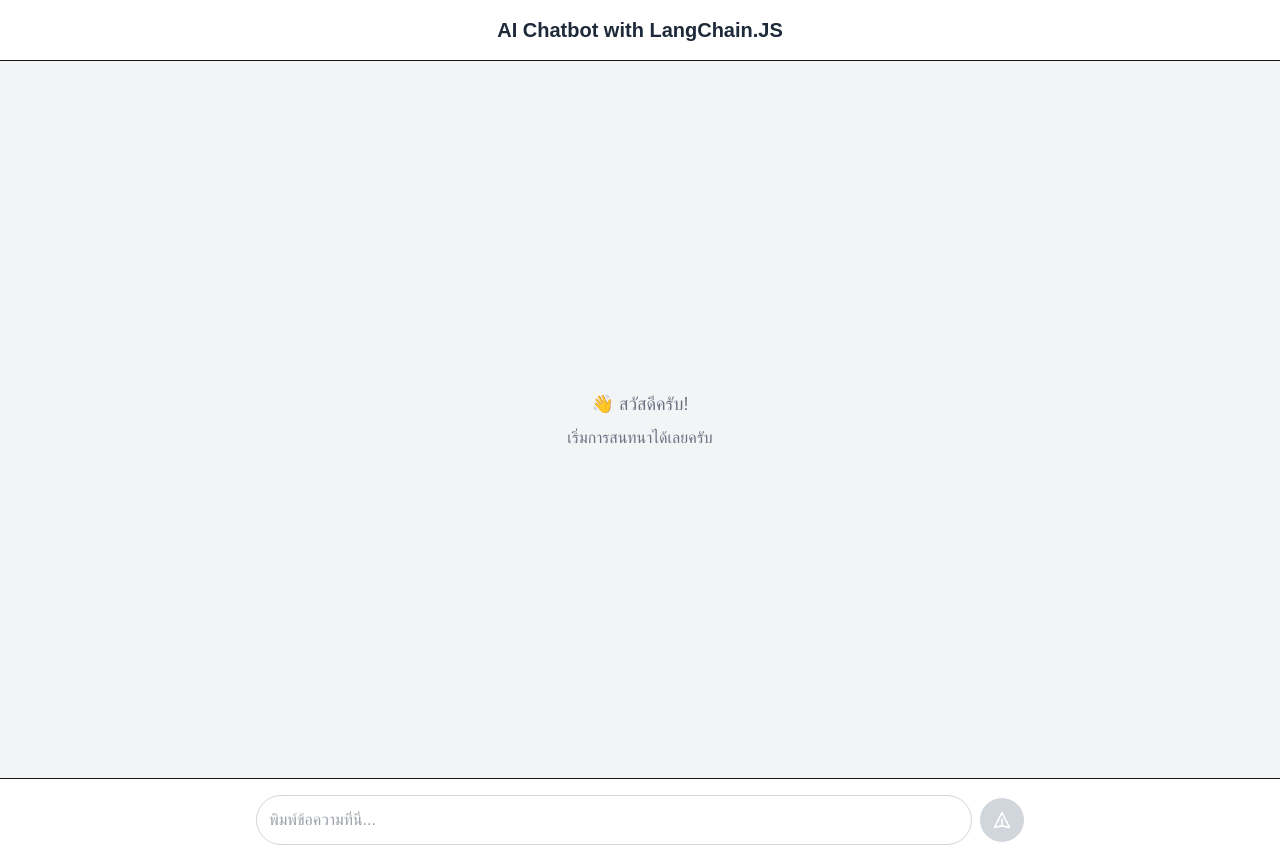
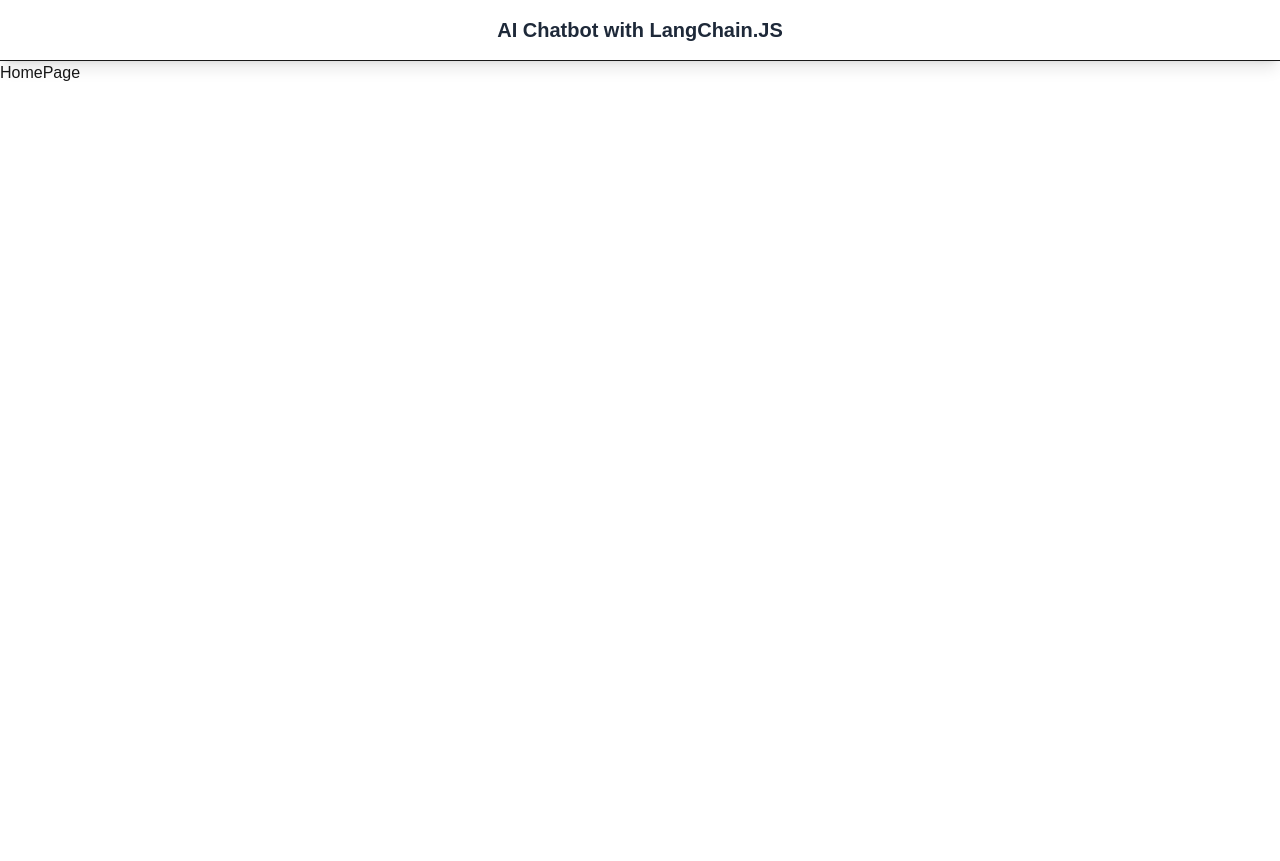
Before and after one commit to Kyaputan/Aichatbot-Langchain-Nextjs, a Next.js app: page / in a window 1280 px wide. After the commit the page ends 800 px from the top, so only its background shows below. Built offline with nearby package versions, Linux system fonts and the light colour scheme.

Commit message:
#End => Front

```diff
--- a/src/app/chat/page.tsx
+++ b/src/app/chat/page.tsx
@@ -1,22 +1,176 @@
 'use client'
-import { Chat } from "@ai-sdk/react"
+import { useChat } from "@ai-sdk/react"
 import { DefaultChatTransport } from "ai"
 import { useState } from "react"
 
 const ChatPage = () => {
 
-    const [messages, setMessages] = useState("")
+    const { messages, sendMessage, status } = useChat({
+        transport: new DefaultChatTransport({
+            api: '/api/chat_04_stream'
+        })
+    })
 
-
+    const [input, setInput] = useState('')
 
     return (
         <>
-            <form action="">
-                <input type="text" value={messages} onChange={(e) => setMessages(e.target.value)} />
-                <button type="submit">Send</button>
-            </form>
+<div className="flex gap-2">
+            <input
+                type="text"
+                value={input}
+                onChange={(e) => setInput(e.target.value)}
+                onKeyDown={(e) => {
+                    if (e.key === 'Enter') {
+                        e.preventDefault()
+                        if (input.trim()) {
+                            sendMessage({ text: input })
+                            setInput('')
+                        }
+                    }
+                }}
+                className="flex-1 p-2 border rounded"
+            />
+            <button
+                onClick={() => {
+                    if (input.trim()) {
+                        sendMessage({ text: input })
+                        setInput('')
+                    }
+                }}
+                className="px-4 py-2 bg-blue-500 text-white rounded"
+            >
+                ส่ง
+            </button>
+        </div>
+            {/* แสดงสถานะ AI */}
+            {
+                (status === 'submitted' || status === 'streaming') && (
+                    <h1>AI กำลังคิด...</h1>
+                )
+            }
+            {/* แสดงข้อความ */}
+            {messages.map(m =>
+                <div key={m.id} className={`flex ${m.role === 'user' ? 'justify-end' : 'justify-start'}`}>
+                    <div className="p-10 border rounded-lg">
+                        {m.parts.map((part, index) =>
+                            part.type === 'text' ? (
+                                <div key={index} className="whitespace-pre-wrap">{part.text}</div>
+                            ) : null
+                        )}
+                    </div>
+                </div>
+            )}
         </>
     )
 }
 
 export default ChatPage
+
+
+// 'use client'
+
+// import { useState } from 'react'
+// import { useChat } from '@ai-sdk/react'
+// import { DefaultChatTransport } from 'ai'
+
+// export default function Chat() {
+
+//   // ใช้ useChat hook เพื่อจัดการสถานะการสนทนา
+//   const { messages, sendMessage, status } = useChat({
+//     transport: new DefaultChatTransport({
+//       api: '/api/chat'
+//     })
+//   })
+
+//   // กำหนด state สำหรับ input text
+//   const [input, setInput] = useState('')
+
+// const HomePage = () => {
+//   return (
+//     <div className="flex flex-col h-screen bg-gray-100">
+//       {/* Chat Messages Area */}
+//       <div className="flex-1 overflow-y-auto p-4">
+//         <div className="space-y-3 max-w-3xl mx-auto w-full h-full">
+//           {messages.length === 0 && (
+//             <div className="flex flex-col justify-center items-center text-center text-gray-500 h-full">
+//               <div>
+//                 <p className="text-lg">👋 สวัสดีครับ!</p>
+//                 <p className="mt-2">เริ่มการสนทนาได้เลยครับ</p>
+//               </div>
+//             </div>
+//           )}
+
+//           {/* แสดง Messages */}
+//           {messages.map(m => (
+//             <div
+//               key={m.id}
+//               className={`flex ${m.role === 'user' ? 'justify-end' : 'justify-start'}`}
+//             >
+//               <div
+//                 className={`max-w-xs sm:max-w-md lg:max-w-lg xl:max-w-xl px-4 py-3 mb-2 rounded-2xl shadow-sm ${
+//                   m.role === 'user'
+//                     ? 'bg-blue-500 text-white rounded-br-md'
+//                     : 'bg-white text-gray-800 rounded-bl-md'
+//                 }`}
+//               >
+//                 {m.parts.map((part, index) =>
+//                   part.type === 'text' ? (
+//                     <div key={index} className="whitespace-pre-wrap">{part.text}</div>
+//                   ) : null
+//                 )}
+//               </div>
+//             </div>
+//           ))}
+//         </div>
+//       </div>
+
+//       {/* Input Area */}
+//       <div className="bg-white border-t p-4">
+//         <div className="max-w-3xl mx-auto w-full">
+//           {/* แสดงสถานะการพิมพ์ของ AI */}
+//           {(status === 'submitted' || status === 'streaming') &&
+//             <div className="text-gray-500 italic mb-2 text-sm">🤔 AI กำลังคิด...</div>
+//           }
+//     <div>HomePage</div>
+//   )
+// }
+
+//           <form
+//             className="flex items-center space-x-2"
+//             onSubmit={e => {
+//             e.preventDefault() // ป้องกันหน้า refresh
+//             if (!input.trim()) return // ไม่ส่งถ้า input ว่าง
+// export default HomePage
+
+//             // เรียกใช้ sendMessage ที่ได้จาก useChat โดยตรง
+//             sendMessage({
+//               text: input,
+//             })
+
+//             // ล้างช่อง input หลังจากส่ง
+//             setInput('')
+//           }}
+//         >
+//           <input
+//             className="flex-grow p-3 border border-gray-300 text-gray-700 rounded-full focus:outline-none focus:ring-2 focus:ring-blue-500 focus:border-transparent"
+//             value={input}
+//             placeholder="พิมพ์ข้อความที่นี่..."
+//             onChange={e => setInput(e.target.value)}
+//             disabled={status !== 'ready'}
+//           />
+//           <button
+//             type="submit"
+//             className="p-3 bg-blue-500 text-white font-semibold rounded-full hover:bg-blue-600 disabled:bg-gray-300 disabled:cursor-not-allowed transition-colors duration-200"
+//             disabled={status !== 'ready' || !input.trim()}
+//           >
+//             <svg className="w-5 h-5" fill="none" stroke="currentColor" viewBox="0 0 24 24">
+//               <path strokeLinecap="round" strokeLinejoin="round" strokeWidth={2} d="M12 19l9 2-9-18-9 18 9-2zm0 0v-8" />
+//             </svg>
+//           </button>
+//         </form>
+//         </div>
+//       </div>
+//     </div>
+//   )
+// }
--- a/src/app/page.tsx
+++ b/src/app/page.tsx
@@ -1,101 +1,7 @@
-'use client'
-
-import { useState } from 'react'
-import { useChat } from '@ai-sdk/react'
-import { DefaultChatTransport } from 'ai'
-
-export default function Chat() {
-
-  // ใช้ useChat hook เพื่อจัดการสถานะการสนทนา
-  const { messages, sendMessage, status } = useChat({
-    transport: new DefaultChatTransport({
-      api: '/api/chat'
-    })
-  })
-
-  // กำหนด state สำหรับ input text
-  const [input, setInput] = useState('')
-
+const HomePage = () => {
   return (
-    <div className="flex flex-col h-screen bg-gray-100">
-      {/* Chat Messages Area */}
-      <div className="flex-1 overflow-y-auto p-4">
-        <div className="space-y-3 max-w-3xl mx-auto w-full h-full">
-          {messages.length === 0 && (
-            <div className="flex flex-col justify-center items-center text-center text-gray-500 h-full">
-              <div>
-                <p className="text-lg">👋 สวัสดีครับ!</p>
-                <p className="mt-2">เริ่มการสนทนาได้เลยครับ</p>
-              </div>
-            </div>
-          )}
-
-          {/* แสดง Messages */}
-          {messages.map(m => (
-            <div
-              key={m.id}
-              className={`flex ${m.role === 'user' ? 'justify-end' : 'justify-start'}`}
-            >
-              <div
-                className={`max-w-xs sm:max-w-md lg:max-w-lg xl:max-w-xl px-4 py-3 mb-2 rounded-2xl shadow-sm ${
-                  m.role === 'user'
-                    ? 'bg-blue-500 text-white rounded-br-md'
-                    : 'bg-white text-gray-800 rounded-bl-md'
-                }`}
-              >
-                {m.parts.map((part, index) =>
-                  part.type === 'text' ? (
-                    <div key={index} className="whitespace-pre-wrap">{part.text}</div>
-                  ) : null
-                )}
-              </div>
-            </div>
-          ))}
-        </div>
-      </div>
-
-      {/* Input Area */}
-      <div className="bg-white border-t p-4">
-        <div className="max-w-3xl mx-auto w-full">
-          {/* แสดงสถานะการพิมพ์ของ AI */}
-          {(status === 'submitted' || status === 'streaming') &&
-            <div className="text-gray-500 italic mb-2 text-sm">🤔 AI กำลังคิด...</div>
-          }
-
-          <form
-            className="flex items-center space-x-2"
-            onSubmit={e => {
-            e.preventDefault() // ป้องกันหน้า refresh
-            if (!input.trim()) return // ไม่ส่งถ้า input ว่าง
-
-            // เรียกใช้ sendMessage ที่ได้จาก useChat โดยตรง
-            sendMessage({
-              text: input,
-            })
-
-            // ล้างช่อง input หลังจากส่ง
-            setInput('')
-          }}
-        >
-          <input
-            className="flex-grow p-3 border border-gray-300 text-gray-700 rounded-full focus:outline-none focus:ring-2 focus:ring-blue-500 focus:border-transparent"
-            value={input}
-            placeholder="พิมพ์ข้อความที่นี่..."
-            onChange={e => setInput(e.target.value)}
-            disabled={status !== 'ready'}
-          />
-          <button
-            type="submit"
-            className="p-3 bg-blue-500 text-white font-semibold rounded-full hover:bg-blue-600 disabled:bg-gray-300 disabled:cursor-not-allowed transition-colors duration-200"
-            disabled={status !== 'ready' || !input.trim()}
-          >
-            <svg className="w-5 h-5" fill="none" stroke="currentColor" viewBox="0 0 24 24">
-              <path strokeLinecap="round" strokeLinejoin="round" strokeWidth={2} d="M12 19l9 2-9-18-9 18 9-2zm0 0v-8" />
-            </svg>
-          </button>
-        </form>
-        </div>
-      </div>
-    </div>
+    <div>HomePage</div>
   )
 }
+
+export default HomePage
```
